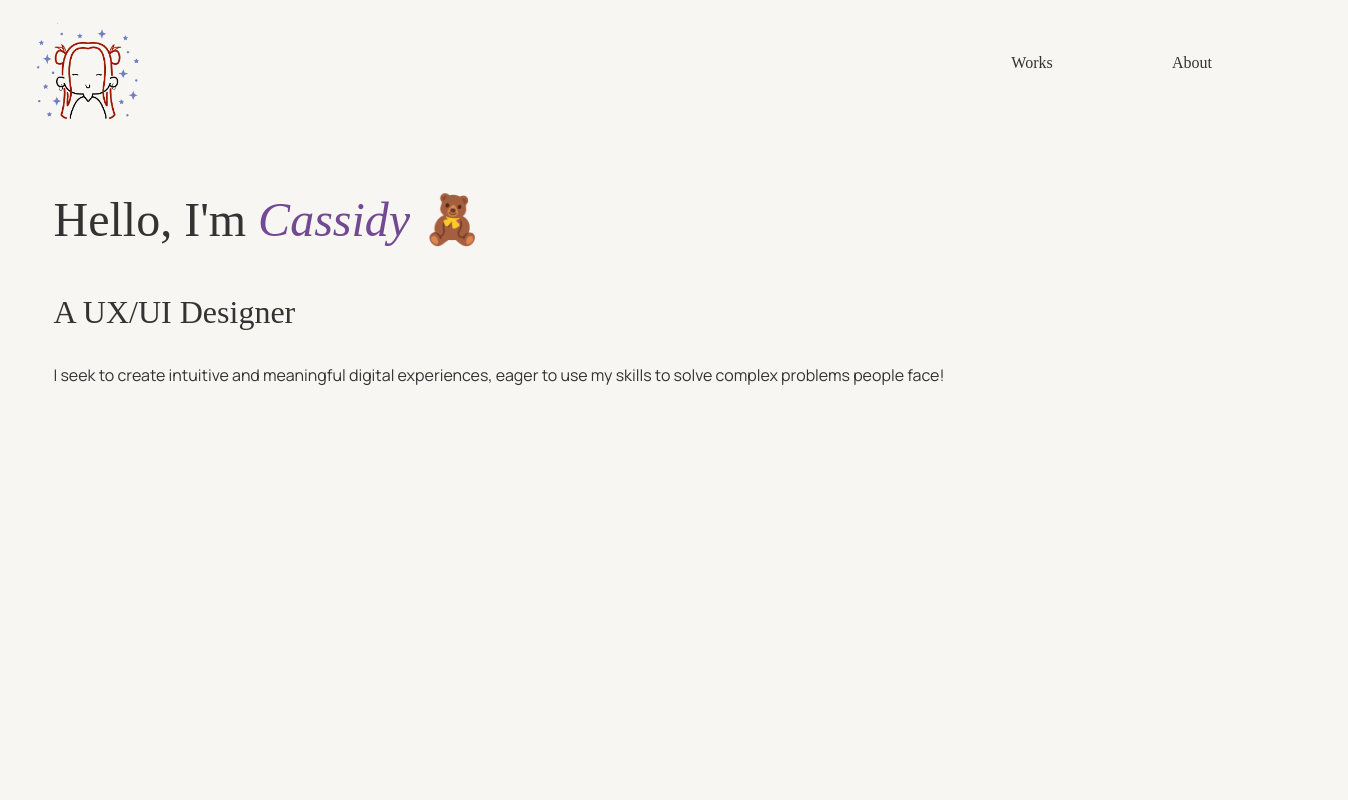
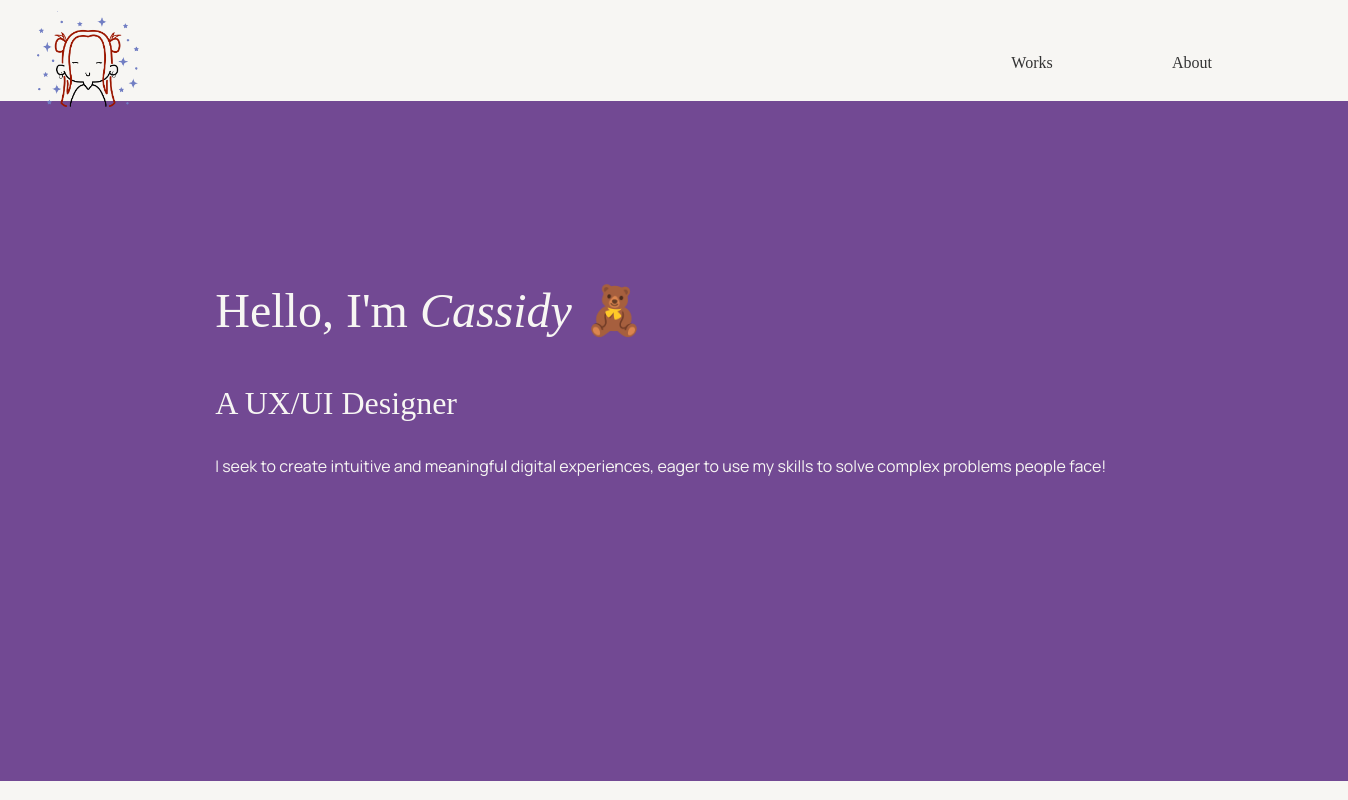
Before and after one commit to cassidytu/portfolio, a plain HTML site: page index.html in a window 1280 px wide. Shown: the top 800 px of the page, 1348 px wide, since content can reach past the window. Drawn offline with Linux system fonts and the light colour scheme; a web font is replaced by a local one.

Commit message:
background index hero

```diff
--- a/index.html
+++ b/index.html
@@ -11,23 +11,24 @@
         <link rel="preconnect" href="https://fonts.gstatic.com" crossorigin>
         <link rel="stylesheet" href="https://fonts.googleapis.com/css?family=Manrope">
         <link rel="stylesheet" href="https://fonts.googleapis.com/css?family=Unbounded">
-
         <link href="https://fonts.googleapis.com/css2?family=Manrope:wght@700&display=swap" rel="stylesheet">
     </head>
 
     <body>
         <header>
             <nav class="navMenu">
-                <a href="#" style="float: left"><img src="assets/logo.png" style="height:12vh; margin-top:-3.5vh"></a>
+                <a href="#" style="float: left"><img src="assets/logo.png" style="height:12vh; margin-top:-25%"></a>
                 <a href="about.html">About</a>
                 <a href="#">Works</a>
             </nav>
         </header>
         <div class="main">
-            <div id="hero" style="height: 100vh;">
-                <h1>Hello, I'm <span style="color:#724993;"><i>Cassidy</i></span> 🧸</h1>
-                <h2>A UX/UI Designer</h2>
-                <p>I seek to create intuitive and meaningful digital experiences, eager to use my skills to solve complex problems people face!</p>
+            <div style="height:85vh; background-color:#724993; margin-left:-20%; margin-right:-20%; margin-top:-5%;">
+                <div id="hero" style="color:#F7F6F3; margin-right:10%; margin-left:20%; padding-top:10%;">
+                    <h1>Hello, I'm <span style=""><i>Cassidy</i></span> 🧸</h1>
+                    <h2>A UX/UI Designer</h2>
+                    <p>I seek to create intuitive and meaningful digital experiences, eager to use my skills to solve complex problems people face!</p>
+                </div>
             </div>
             <div id="projContainer">
                 <h1><font color="#724993"><i>Selected</i></font> Works</h1>
```
